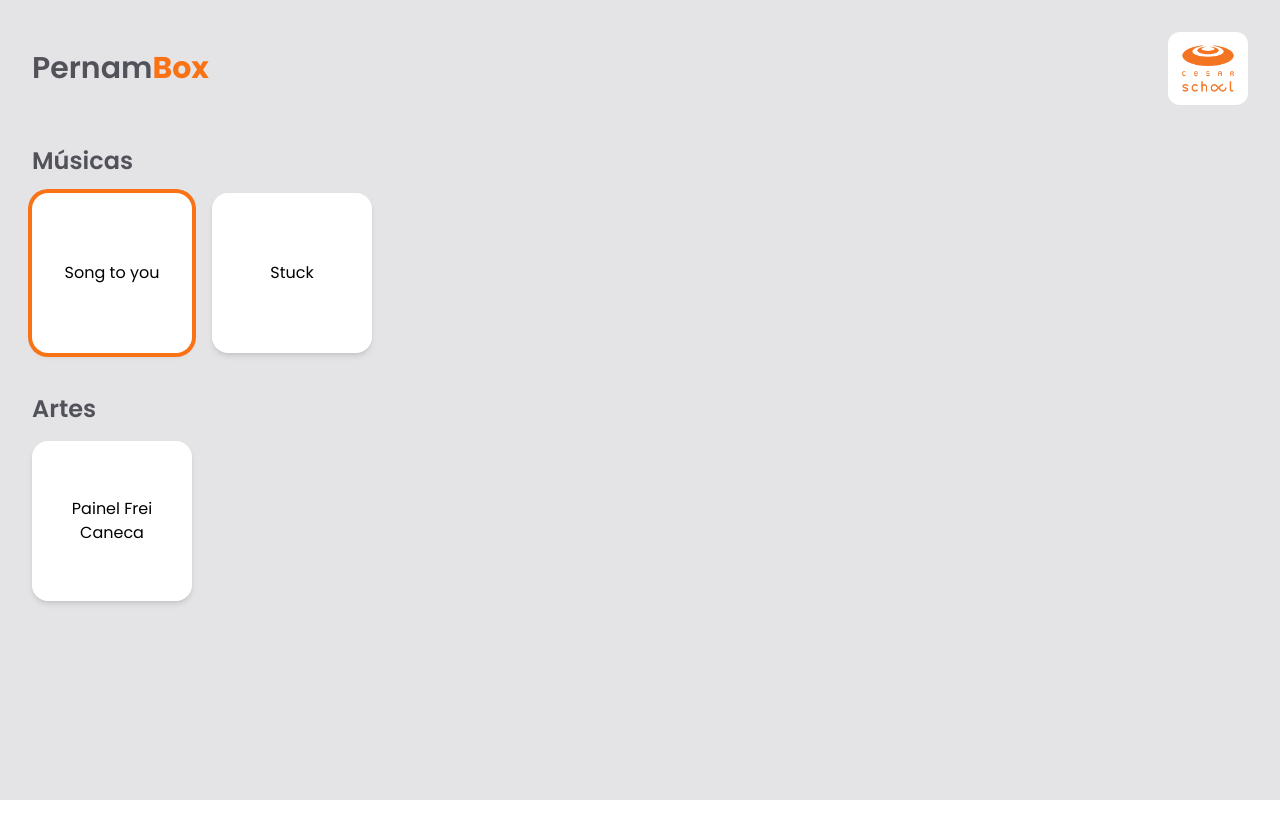
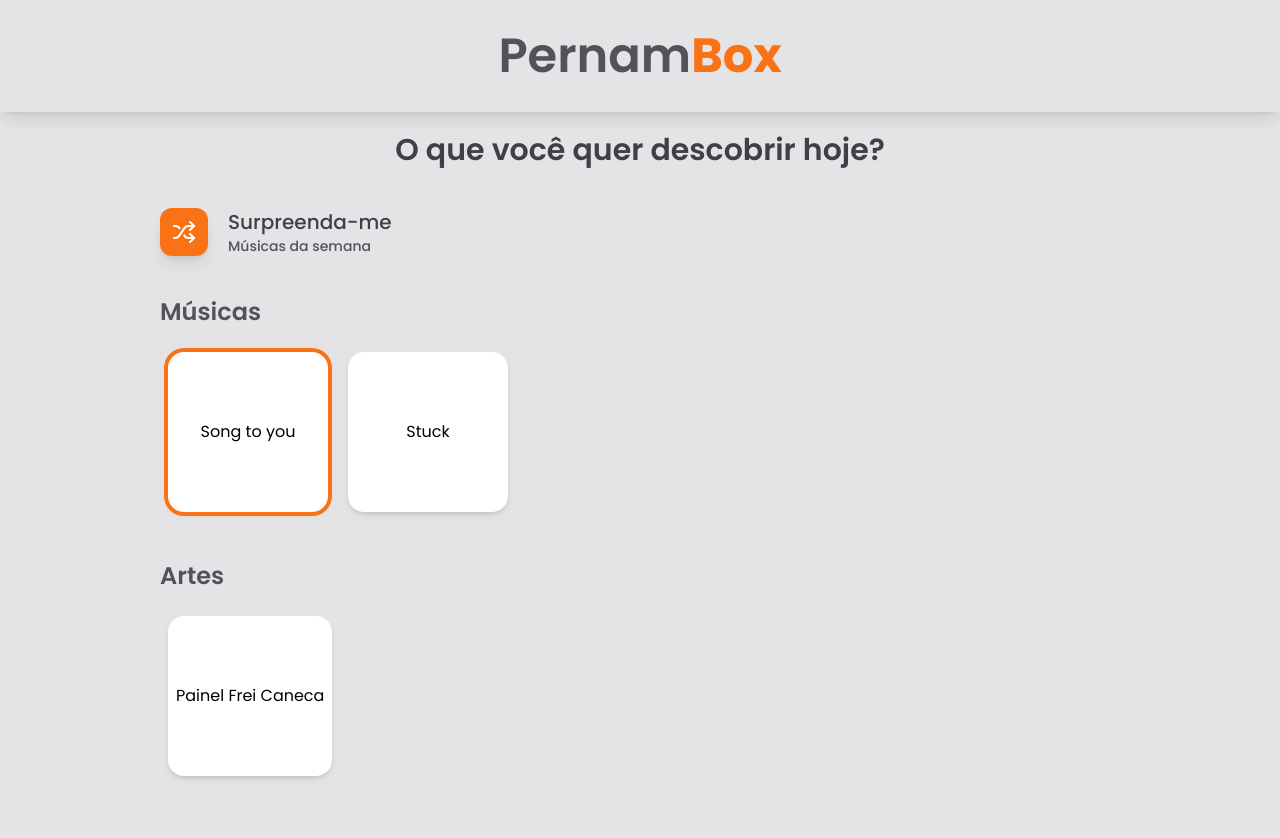
Before and after one commit to JotaPeans/pernambox, a Next.js app: page / in a window 1280 px wide. Shown: the top 838 px of the page. Before the commit the page ends 800 px from the top, so only its background shows below. Built offline with nearby package versions, Linux system fonts and the light colour scheme.

Commit message:
added dinamic refs

```diff
--- a/package.json
+++ b/package.json
@@ -9,7 +9,7 @@
     "lint": "next lint"
   },
   "dependencies": {
-    "lucide-react": "^0.291.0",
+    "lucide-react": "^0.292.0",
     "next": "14.0.1",
     "react": "^18",
     "react-dom": "^18",
--- a/src/app/components/CardButton.tsx
+++ b/src/app/components/CardButton.tsx
@@ -9,7 +9,7 @@ const CardButton = ({ ...props }: CardButtonProps) => {
     return (
         <button
             {...props}
-            className={tw("w-40 h-40 bg-white shadow-md rounded-2xl p-2", props.className)}
+            className={tw("min-w-[10rem] h-40 bg-white shadow-md rounded-2xl p-2", props.className)}
         >
             <div className="w-full h-full flex items-center justify-center rounded-xl">
                 {props.children}
--- a/src/app/components/Header.tsx
+++ b/src/app/components/Header.tsx
@@ -10,11 +10,13 @@ const Header = ({ ...props }: Header) => {
     return (
         <div
             {...props}
-            className={tw("flex justify-between p-8 pb-0 items-center", props.className)}
+            className={tw("flex justify-center p-8 items-center fixed top-0 w-screen bg-zinc-200 shadow-lg", props.className)}
         >
-            <h1 className="text-3xl font-semibold text-zinc-600">Pernam<span className="font-bold text-orange-500">Box</span></h1>
+            {/* <h1 className="text-3xl font-semibold text-zinc-600">Pernam<span className="font-bold text-orange-500">Box</span></h1>
 
-            <Image src="/cesar_school.webp" alt="Cesar School" width={80} height={80} className="bg-white p-1 py-2 rounded-xl"/>
+            <Image src="/cesar_school.webp" alt="Cesar School" width={80} height={80} className="bg-white p-1 py-2 rounded-xl"/> */}
+
+            <h1 className="text-5xl font-semibold text-zinc-600">Pernam<span className="font-bold text-orange-500">Box</span></h1>
         </div>
     );
 }
--- /dev/null
+++ b/src/app/components/Section.tsx
@@ -0,0 +1,43 @@
+"use client"
+
+import { HTMLAttributes } from "react";
+import CardButton from "./CardButton";
+import Title from "./Title";
+import { TData } from "@/lib/data";
+import router from "next/router";
+import { twMerge as tw } from "tailwind-merge"
+import { useRouter } from "next/navigation";
+
+interface SectionProps extends HTMLAttributes<HTMLElement> {
+    title: string
+    data: TData[]
+    route: string
+    type: string
+}
+
+const Section = ({ title, data, route, type, ...props }: SectionProps) => {
+    const router = useRouter();
+
+    return (
+        <section className={tw("px-8 flex flex-col gap-4 w-full", props.className)} { ...props }>
+            <Title>{ title }</Title>
+
+            <div className="w-full flex items-center gap-5 overflow-x-auto p-2">
+                {
+                    data.map((d, k) => (
+                        <CardButton
+                            className={type + " outline-none focus:ring-4 ring-orange-500 transition-all duration-300"}
+                            key={k}
+                            onClick={() => router.push(`${route}${d.id}`)}
+                            // onClick={() => router.push(`/view/player/${d.id}`)}
+                        >
+                            {d.name}
+                        </CardButton>
+                    ))
+                }
+            </div>
+        </section>
+    );
+}
+
+export default Section;
--- a/src/app/layout.tsx
+++ b/src/app/layout.tsx
@@ -1,5 +1,6 @@
 import type { Metadata } from "next"
 import "./globals.css"
+import Header from "./components/Header"
 
 export const metadata: Metadata = {
   title: "Pernambox",
@@ -18,8 +19,12 @@ export default function RootLayout({
         <link rel="preconnect" href="https://fonts.gstatic.com" />
         <link href="https://fonts.googleapis.com/css2?family=Poppins:wght@400;500;600;700;800;900&display=swap" rel="stylesheet" />
       </head>
-      <body>
-        {children}
+      <body className="pt-[112px] bg-zinc-200">
+        <Header/>
+
+        <div className="max-w-5xl mx-auto">
+          {children}
+        </div>
       </body>
     </html>
   )
--- a/src/app/page.tsx
+++ b/src/app/page.tsx
@@ -1,67 +1,73 @@
 "use client"
 
 import { useEffect, useState, useRef } from "react";
-import { useRouter } from "next/navigation"
-import Header from "./components/Header";
-import Title from "./components/Title";
-import CardButton from "./components/CardButton";
+import { Shuffle } from "lucide-react";
 
 import data from "@/lib/data";
 import useKey from "@/hooks/useKey";
+import Section from "./components/Section";
+import Button from "./components/Button";
 
 const App = () => {
-    const router = useRouter();
-
     const songsData = data.filter(d => d.type === "song");
     const artsData = data.filter(d => d.type === "art");
 
     const refs = typeof document !== "undefined" ? {
+        surprise: document.getElementsByClassName("surprise"),
         song: document.getElementsByClassName("song"),
         art: document.getElementsByClassName("art"),
     } : {
+        surprise: [],
         song: [],
         art: []
     }
 
-    const [ sectionSelected, setSectionSelected ] = useState<"song" | "art">("song");
-    const [ dataSelected, setDataSelected ] = useState(0);
+    const refKeys = Object.keys(refs);
+
+    const [ sectionSelected, setSectionSelected ] = useState<"surprise" | "song" | "art">("song");
+    const dataSelected = useRef(0);
 
     useEffect(() => {
-        (refs[sectionSelected][0] as any).focus();
+        (refs[sectionSelected][0] as any)?.focus();
     }, []);
 
     function handleChangeSection(dir: "up" | "down" | "left" | "right") {
-        let selected = dataSelected;
+        const currentRefIndex = refKeys.indexOf(sectionSelected);
+        var key: typeof sectionSelected;
 
         switch(dir) {
             case "up":
-                (refs.song[0] as any).focus();
-                setSectionSelected("song");
-                setDataSelected(0);
+                key = refKeys[currentRefIndex - 1] as typeof sectionSelected;
+
+                (refs[key][0] as any).focus();
+
+                setSectionSelected(key);
+                dataSelected.current = 0;
                 break;
 
             case "down":
-                (refs.art[0] as any).focus();
-                setSectionSelected("art");
-                setDataSelected(0);
+                key = refKeys[currentRefIndex + 1] as typeof sectionSelected;
+
+                (refs[key][0] as any).focus();
+
+                setSectionSelected(key);
+                dataSelected.current = 0;
                 break;
 
             case "left":
-                if(dataSelected > 0) {
-                    selected--;
-                    setDataSelected(selected);
+                if(dataSelected.current > 0) {
+                    dataSelected.current--;
 
-                    (refs[sectionSelected][selected] as any).focus();
+                    (refs[sectionSelected][dataSelected.current] as any).focus();
                 }
 
                 break;
 
             case "right":
-                if(dataSelected < ( refs[sectionSelected].length - 1 )) {
-                    selected++;
-                    setDataSelected(selected);
+                if(dataSelected.current < ( refs[sectionSelected].length - 1 )) {
+                    dataSelected.current++
 
-                    (refs[sectionSelected][selected] as any).focus();
+                    (refs[sectionSelected][dataSelected.current] as any).focus();
                 }
 
                 break;
@@ -76,35 +82,23 @@ const App = () => {
 
     return (
         <main className="flex flex-col gap-10 w-full min-h-screen bg-zinc-200">
-            <Header/>
+            <h1 className="text-center text-3xl font-semibold text-zinc-700 mt-5">O que você quer descobrir hoje?</h1>
 
-            <section className="px-8 flex flex-col gap-4 w-full">
-                <Title>Músicas</Title>
+            <div className="px-8 flex gap-5 items-center">
+                <Button className="surprise max-w-fit p-3 outline-none focus:ring-4 ring-zinc-700 shadow-lg transition-all duration-300">
+                    <Shuffle/>
+                </Button>
 
-                <div className="w-full flex items-center gap-5">
-                    {
-                        songsData.map((d, k) => (
-                            <CardButton className="song focus:outline-none focus:ring-4 ring-orange-500" key={k} onClick={() => router.push(`/view/player/${d.id}`)}>
-                                {d.name}
-                            </CardButton>
-                        ))
-                    }
+                <div className="font-medium">
+                    <h1 className="text-xl text-zinc-700">Surpreenda-me</h1>
+                    <h1 className="text-sm text-zinc-600">Músicas da semana</h1>
                 </div>
-            </section>
+            </div>
 
-            <section className="px-8 flex flex-col gap-4 w-full">
-                <Title>Artes</Title>
+            <Section title="Músicas" data={songsData} route="/view/player/" type="song"/>
 
-                <div className="w-full flex items-center gap-5">
-                    {
-                        artsData.map((a, k) => (
-                            <CardButton className="art focus:outline-none focus:ring-4 ring-orange-500" key={k} onClick={() => router.push(`/view/art/${a.id}`)}>
-                                {a.name}
-                            </CardButton>
-                        ))
-                    }
-                </div>
-            </section>
+            <Section title="Artes" data={artsData} route="/view/art/" type="art"/>
+
         </main>
     );
 }
--- a/src/app/view/player/[id]/page.tsx
+++ b/src/app/view/player/[id]/page.tsx
@@ -28,10 +28,10 @@ const Player = ({ params }: { params: { id: string } }) => {
     function handleVolume(dir: "up" | "down") {
         switch(dir) {
             case "up":
-                setVolume(volume => parseFloat((volume += 0.05).toFixed(2)))
+                setVolume(volume => volume < 1 ? parseFloat((volume += 0.05).toFixed(2)) : volume);
                 break;
             case "down":
-                setVolume(volume => parseFloat((volume -= 0.05).toFixed(2)))
+                setVolume(volume => volume > 0 ? parseFloat((volume -= 0.05).toFixed(2)) : volume);
                 break;
         }
     }
--- a/src/lib/data.ts
+++ b/src/lib/data.ts
@@ -1,4 +1,4 @@
-type TData = {
+export type TData = {
     id: number
     name: string
     type: "song" | "art"
```
Also changed, not shown: src/app/components/Button.tsx (line endings or trailing spaces), 1 other file (tests, documents, lock files or other folders).
